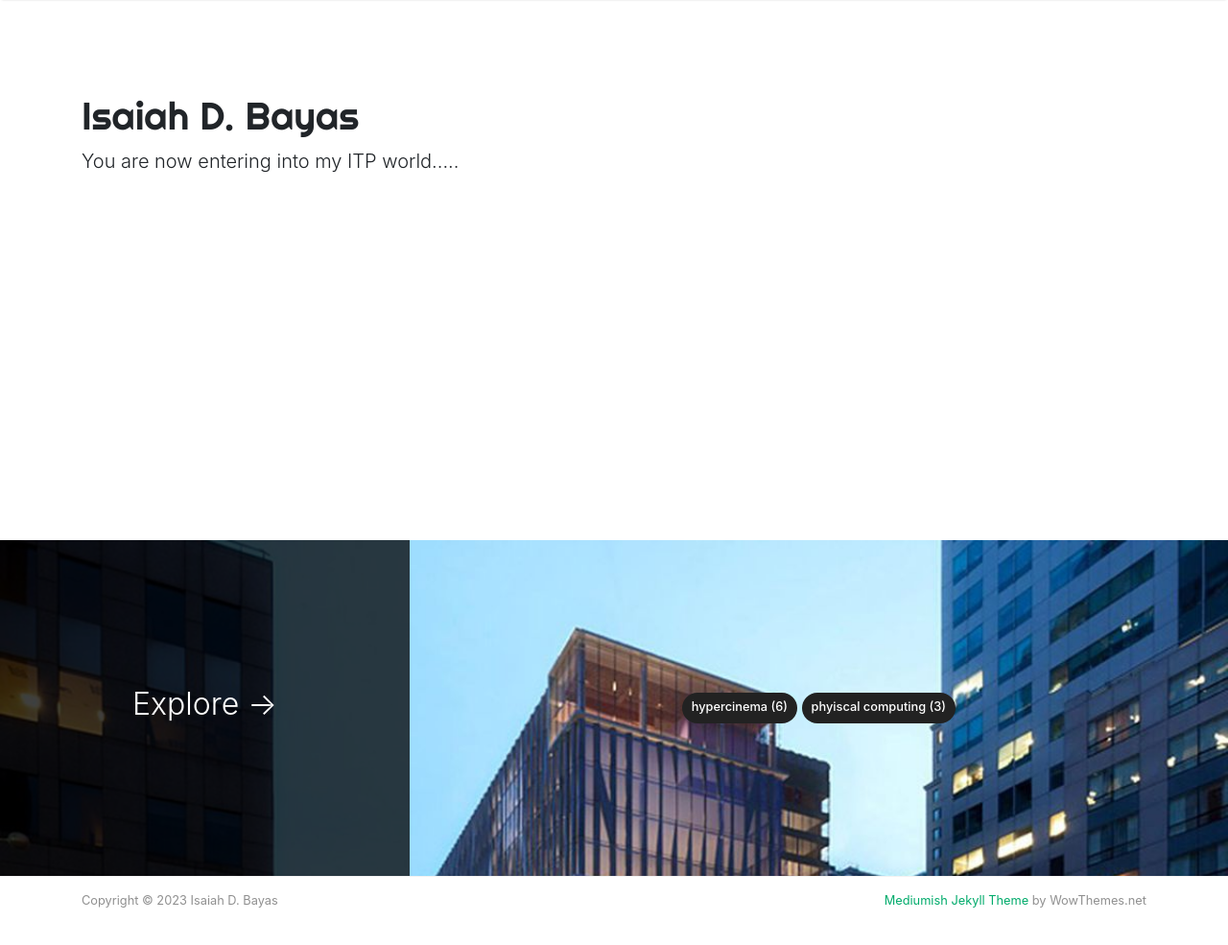
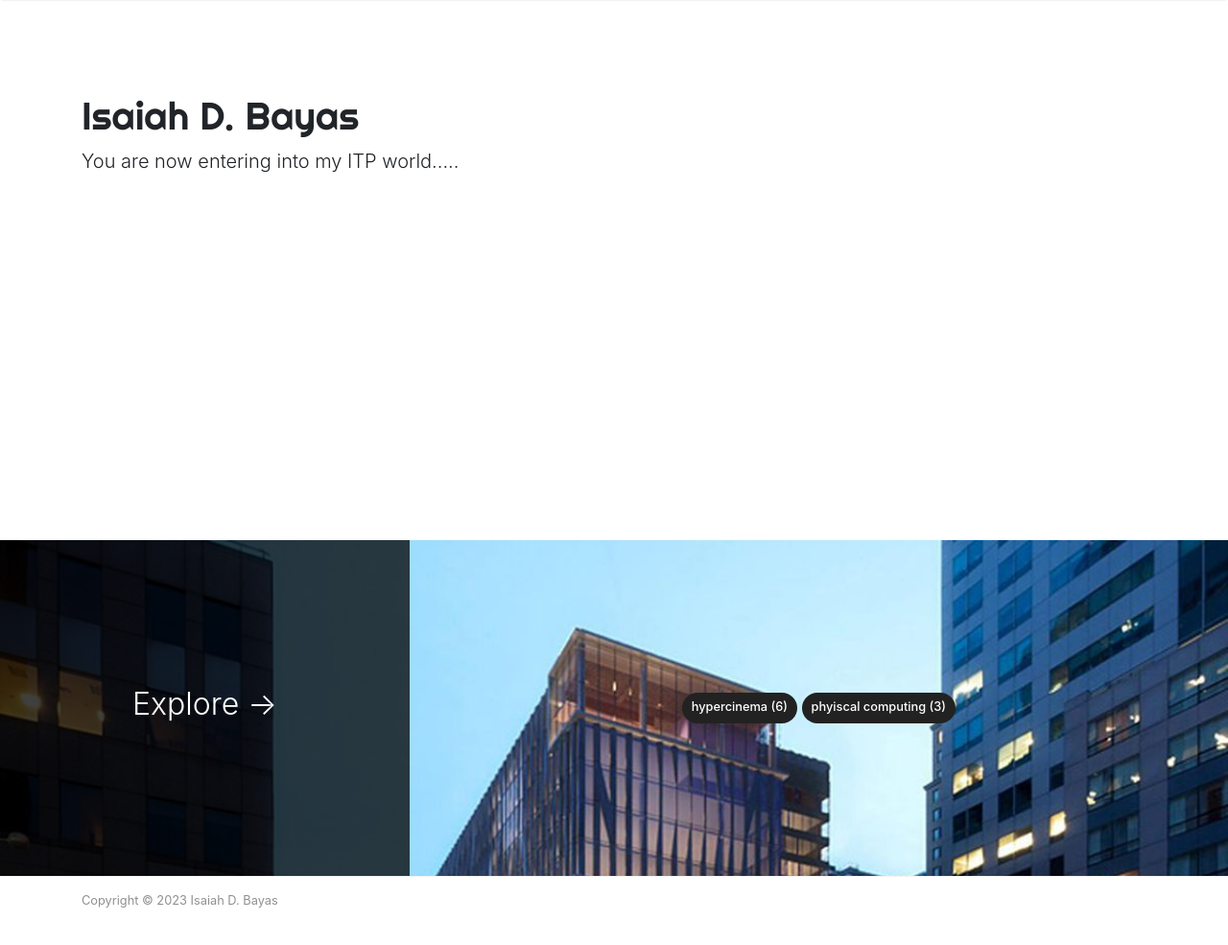
Before and after one commit to Isaiah-Bayas/Isaiah-Bayas.github.io, a Jekyll site: the page built from _pages/tags.md, in a window 1280 px wide and 1022 px high. Shown: the top 985 px of the window at 96% size. Built offline with Jekyll 4.4.1, drawn with Linux system fonts in a browser that asks for light colours; nearby versions of some CDN libraries.

Commit message:
Update default.html

```diff
--- a/_layouts/default.html
+++ b/_layouts/default.html
@@ -75,22 +75,6 @@ ga('send', 'pageview');
                 <a class="nav-link" href="{{ site.baseurl }}/about">About</a>
                 </li>
 
-                <li class="nav-item">
-                <a target="_blank" class="nav-link" href="https://bootstrapstarter.com/bootstrap-templates/template-mediumish-bootstrap-jekyll/"> Docs</a>
-                </li>
-
-                <li class="nav-item">
-                <a target="_blank" class="nav-link" href="https://www.wowthemes.net/themes/mediumish-wordpress/"><i class="fab fa-wordpress-simple"></i> WP Version</a>
-                </li>
-
-                <li class="nav-item">
-                <a target="_blank" class="nav-link" href="https://www.wowthemes.net/themes/mediumish-ghost/"><i class="fab fa-snapchat-ghost"></i> Ghost Version</a>
-                </li>
-
-                <li class="nav-item">
-                <a target="_blank" class="nav-link" href="https://github.com/wowthemesnet/mediumish-theme-jekyll"><i class="fab fa-github"></i> Fork on Github</a>
-                </li>
-
                 {% include search-lunr.html %}
 
             </ul>
@@ -175,7 +159,6 @@ ga('send', 'pageview');
                 Copyright © {{ site.time | date: "%Y" }} {{ site.name }}
             </div>
             <div class="col-md-6 col-sm-6 text-center text-lg-right">
-                <a target="_blank" href="https://www.wowthemes.net/mediumish-free-jekyll-template/">Mediumish Jekyll Theme</a> by WowThemes.net
             </div>
         </div>
     </div>
```
Also changed, not shown: other parts of _layouts/default.html (+1 -1 lines).
